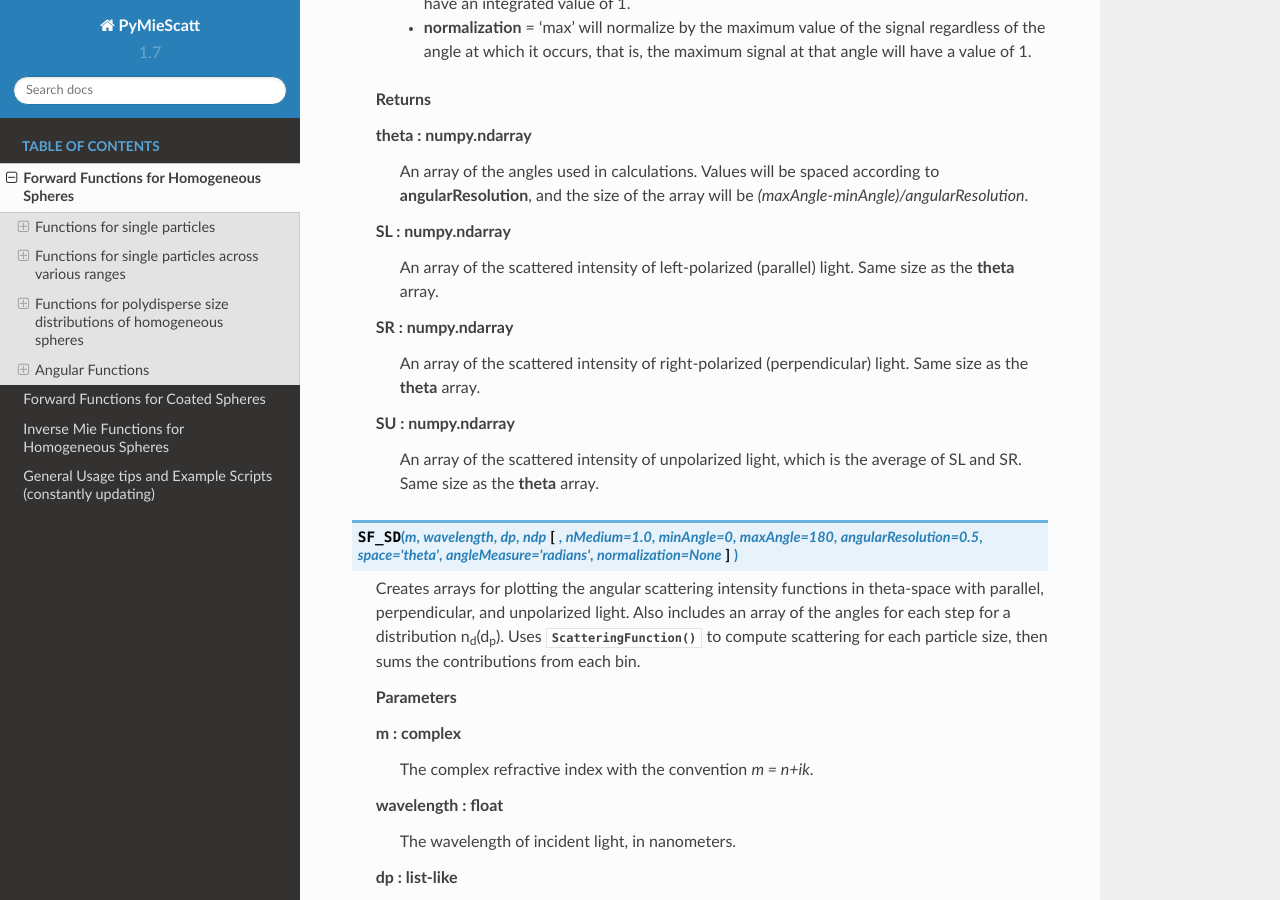
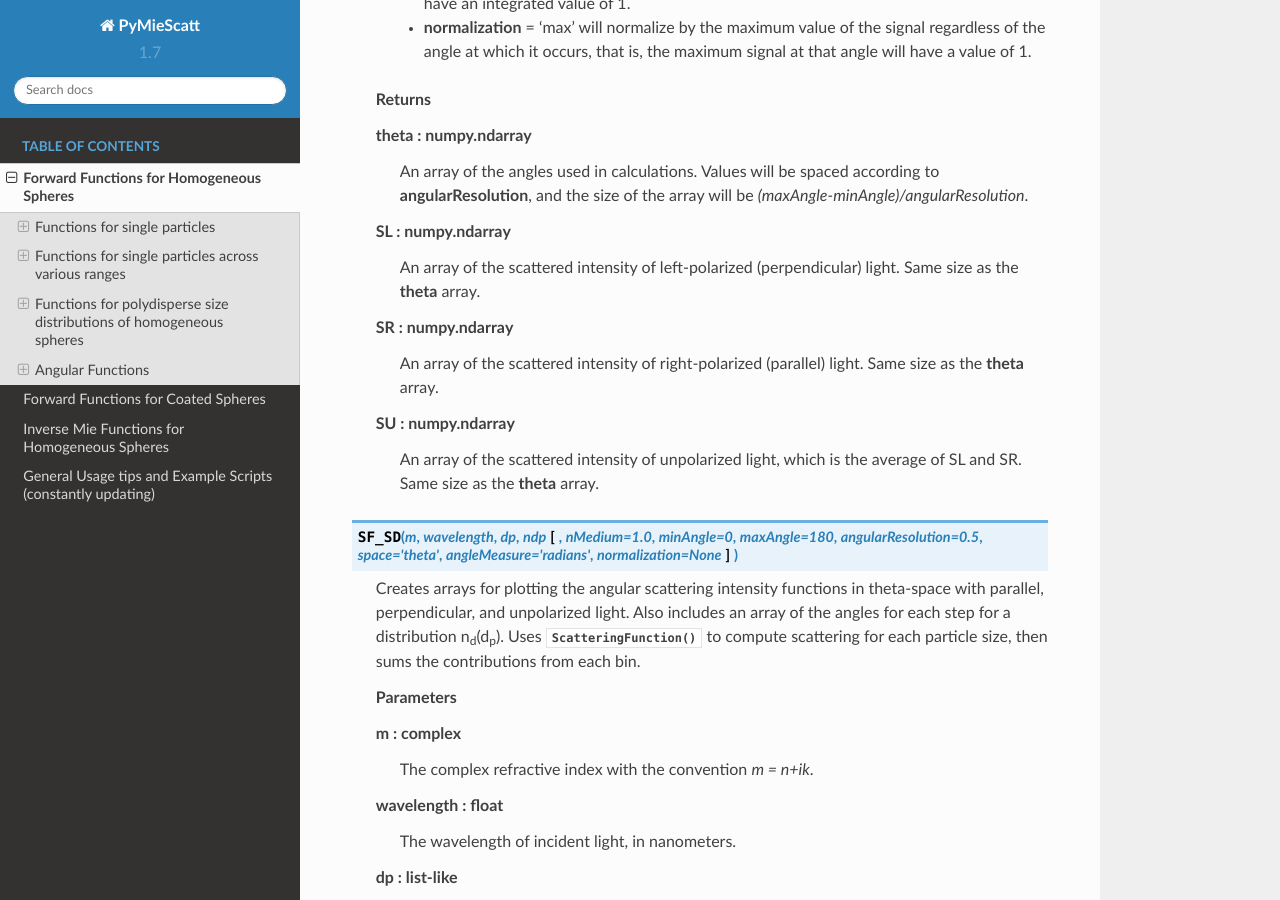
Before and after one commit to bsumlin/PyMieScatt, a Sphinx documentation site: the page built from docs/forward.rst, in a window 1280 px wide and 900 px high, scrolled down 14816 px. Built offline with Sphinx 7.4.7 and the Read the Docs theme 2.0.0, drawn with Linux system fonts in a browser that asks for light colours; formulas are drawn with MathJax 3; pages that are not in the unit, such as notebooks, are missing from menus; some of the changed text lies outside the part shown.

Commit message:
Updated language in ScatteringFunction()
Fixed discrepancies between SL and SR definitions.

```diff
--- a/docs/forward.rst
+++ b/docs/forward.rst
@@ -471,9 +471,9 @@
 
    Creates arrays for plotting the angular scattering intensity functions in theta-space with parallel, perpendicular, and unpolarized light. Also includes an array of the angles for each step. This angle can be in either degrees, radians, or gradians for some reason. The angles can either be geometrical angle or the qR vector (see `Sorensen, M. Q-space analysis of scattering by particles: a review. J. Quant. Spectrosc. Radiat. Transfer 2013, 131, 3-12 <http://www.sciencedirect.com/science/article/pii/S0022407313000083>`_). Uses :py:func:`MieS1S2` to compute S\ :sub:`1` and S\ :sub:`2`, then computes parallel, perpendicular, and unpolarized intensities by
 
-		:math:`${\displaystyle SR(\theta)=|S_1|^2}$`
+		:math:`${\displaystyle SL(\theta)=|S_1|^2}$`
 
-		:math:`${\displaystyle SL(\theta)=|S_2|^2}$`
+		:math:`${\displaystyle SR(\theta)=|S_2|^2}$`
 
 		:math:`${\displaystyle SU(\theta)=\frac{1}{2}(SR+SL)}$`
 
@@ -510,9 +510,9 @@
    theta : numpy.ndarray
 	An array of the angles used in calculations. Values will be spaced according to **angularResolution**, and the size of the array will be *(maxAngle-minAngle)/angularResolution*.
    SL : numpy.ndarray
-	An array of the scattered intensity of left-polarized (parallel) light. Same size as the **theta** array.
+	An array of the scattered intensity of left-polarized (perpendicular) light. Same size as the **theta** array.
    SR : numpy.ndarray
-	An array of the scattered intensity of right-polarized (perpendicular) light. Same size as the **theta** array.
+	An array of the scattered intensity of right-polarized (parallel) light. Same size as the **theta** array.
    SU : numpy.ndarray
 	An array of the scattered intensity of unpolarized light, which is the average of SL and SR. Same size as the **theta** array.
 
```
